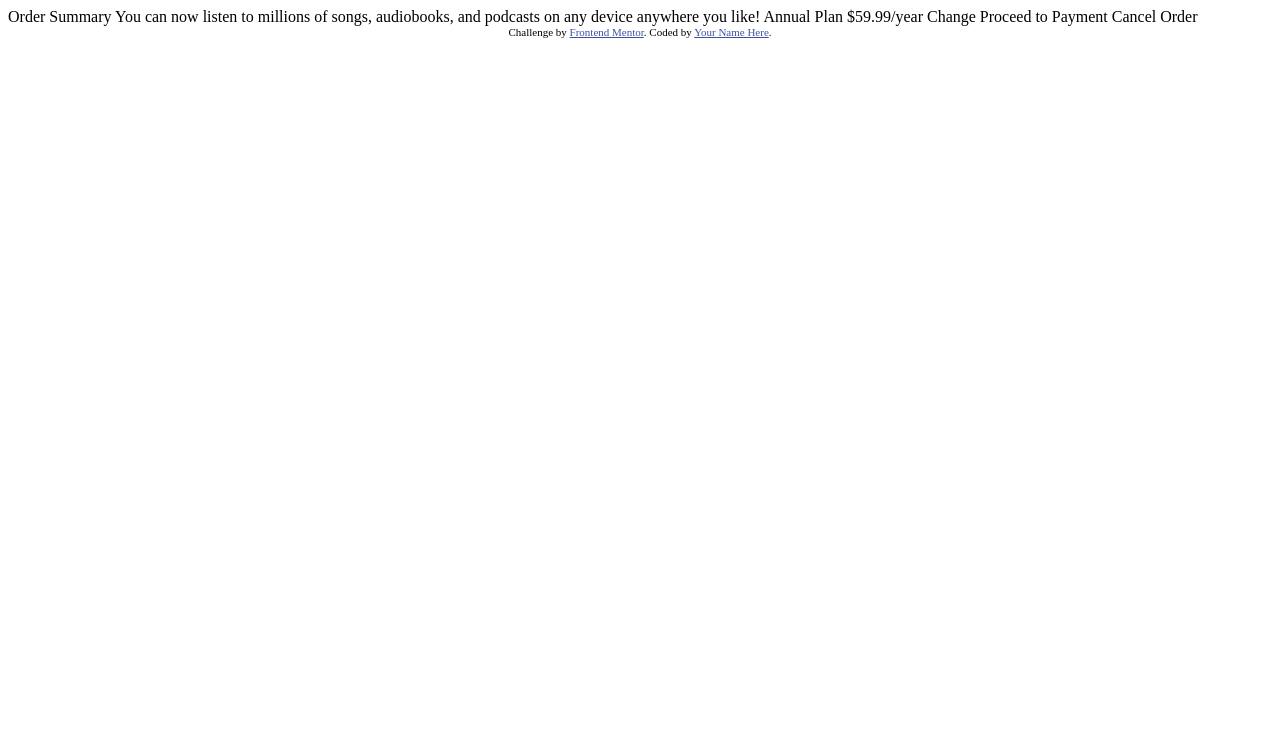
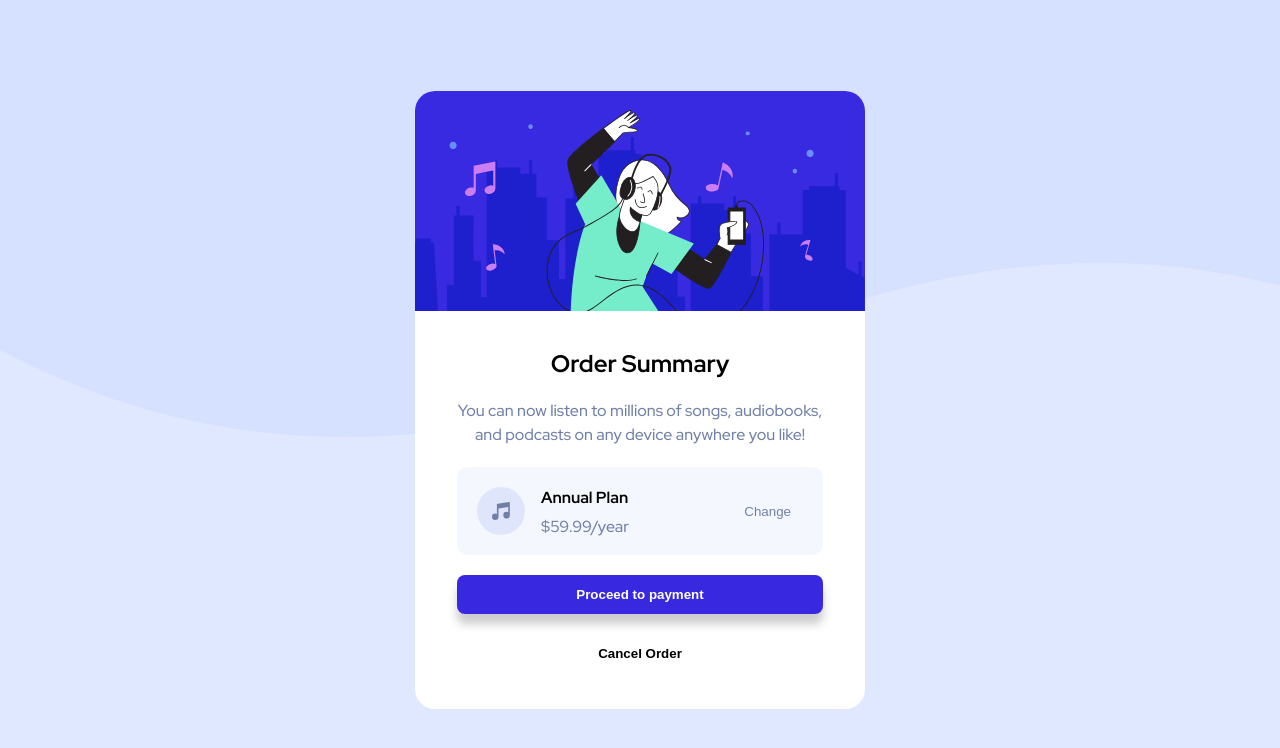
Before and after one commit to hyunwlee-dev/order-summary-component-main, a plain HTML site: page index.html in a window 1280 px wide. Drawn offline with Linux system fonts and the light colour scheme.

Commit message:
ADD | 고정형 layout

```diff
--- /dev/null
+++ b/css/style.css
@@ -0,0 +1,118 @@
+/* 기본 스타일 */
+*, *::before, *::after {
+  box-sizing: border-box;
+  margin: 0;
+}
+
+/* 링크 스타일 */
+a {
+  color: inherit;
+  text-decoration: none;
+}
+
+h1 {
+  font-size: 32px;
+}
+
+h2 {
+  font-size: 16px;
+}
+
+/* 본문 스타일 */
+body {
+  background: url("../images/pattern-background-desktop.svg") no-repeat 0 0;
+  font-size: 16px;
+  font-family: "Red Hat Display", Pretendard, -apple-system, BlinkMacSystemFont, system-ui, Roboto, "Helvetica Neue", "Segoe UI", "Apple SD Gothic Neo", "Noto Sans KR", "Malgun Gothic", "Apple Color Emoji", "Segoe UI Emoji", "Segoe UI Symbol", sans-serif;
+  background-color: hsl(225, 100%, 94%);
+  display: flex;
+  flex-direction: column;
+  justify-content: center;
+  align-items: center;
+  height: 100vh;
+}
+
+.order {
+  border-radius: 20px;
+  width: 450px;
+  overflow: hidden;
+  /* background-color: pink; */
+  background-color: #fff;
+}
+
+.order-content {
+  padding: 32px 42px 16px 42px;
+}
+
+.order-content > h1 {
+  font-size: 24px;
+  text-align: center;
+}
+
+.order-content > p {
+  text-align: center;
+  padding: 20px 0;
+  color: hsl(224, 23%, 55%);
+  line-height: 1.5;
+}
+
+.plan {
+  background: url("../images/icon-music.svg") no-repeat 20px 50%, hsl(225, 100%, 98%);
+  /* display: flow-root; */
+  padding: 12px 0;
+  /* height: 72px; */
+  height: 88px;
+  border-radius: 10px;
+  overflow: hidden;
+}
+
+.plan div {
+  float: left;
+  padding-left: 84px;
+  padding-top: 8px;
+  height: 100%;
+}
+
+.plan p {
+  color: hsl(224, 23%, 55%);
+  padding-top: 8px;
+}
+
+.plan button {
+  display: block;
+  /* background-color: red; */
+  background-color: transparent;
+  float: right;
+  cursor: pointer;
+  border: 0;
+  height: 100%;
+  padding: 0 32px;
+  color: hsl(224, 23%, 55%);
+}
+
+.btn-pay {
+  display: block;
+  width: 100%;
+  margin-top: 20px;
+  margin-bottom: 20px;
+  padding: 12px 0;
+  /* height: 32px; */
+  color: #fff;
+  border: 0;
+  background-color:hsl(245, 75%, 52%);
+  border-radius: 8px;
+  box-shadow: 0 10px 10px #ccc;
+  cursor: pointer;
+  font-weight: 700;
+}
+
+.btn-cancel {
+  display: block;
+  width: 100%;
+  margin-top: 20px;
+  margin-bottom: 20px;
+  padding: 12px 0;
+  border: 0;
+  background-color: transparent;
+  cursor: pointer;
+  font-weight: 700;
+}
--- a/index.html
+++ b/index.html
@@ -3,35 +3,31 @@
 <head>
   <meta charset="UTF-8">
   <meta name="viewport" content="width=device-width, initial-scale=1.0"> <!-- displays site properly based on user's device -->
-
   <link rel="icon" type="image/png" sizes="32x32" href="./images/favicon-32x32.png">
-
   <title>Frontend Mentor | Order summary card</title>
-
-  <!-- Feel free to remove these styles or customise in your own stylesheet 👍 -->
-  <style>
-    .attribution { font-size: 11px; text-align: center; }
-    .attribution a { color: hsl(228, 45%, 44%); }
-  </style>
+  <link href="https://fonts.googleapis.com/css2?family=Noto+Sans+KR:wght@400;700&family=Red+Hat+Display:wght@500;700;900&display=swap" rel="stylesheet">
+  <link rel="stylesheet" href="./css/style.css" />
 </head>
 <body>
-
-  Order Summary
-
-  You can now listen to millions of songs, audiobooks, and podcasts on any
-  device anywhere you like!
-
-  Annual Plan
-  $59.99/year
-
-  Change
-
-  Proceed to Payment
-  Cancel Order
-
-  <div class="attribution">
-    Challenge by <a href="https://www.frontendmentor.io?ref=challenge" target="_blank">Frontend Mentor</a>.
-    Coded by <a href="#">Your Name Here</a>.
+  <div class="order">
+    <img src="./images/illustration-hero.svg" alt=""/>
+    <section class="order-content">
+      <h1>Order Summary</h1>
+      <p>
+        You can now listen to millions of songs,
+        audiobooks, and podcasts on any device
+        anywhere you like!
+      </p>
+      <section class="plan">
+        <div>
+          <h2>Annual Plan</h2>
+          <p>$59.99/year</p>
+        </div>
+        <button type="button">Change</button>
+      </section>
+      <button type="button" class="btn-pay">Proceed to payment</button>
+      <button type="button" class="btn-cancel">Cancel Order</button>
+    </section>
   </div>
 </body>
 </html>
```
